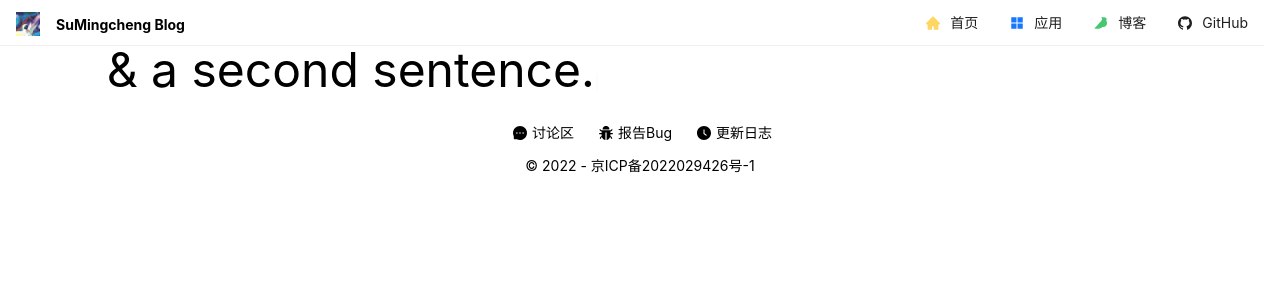
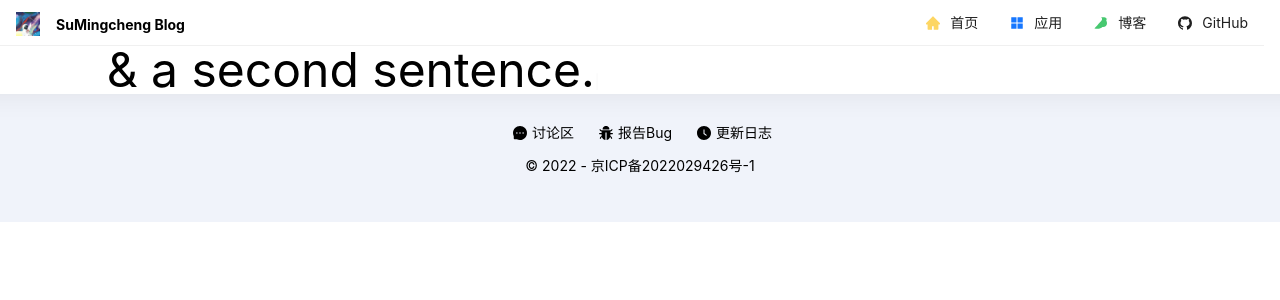
Before and after one commit to sumingcheng/Blog, a Next.js app: page / in a window 1280 px wide. Shown: the top 300 px of the page. Built offline with nearby package versions, Linux system fonts and the light colour scheme.

Commit message:
add:typed

```diff
--- a/src/assets/scss/footerIcon.module.scss
+++ b/src/assets/scss/footerIcon.module.scss
@@ -1,3 +1,5 @@
+@import './globals.scss';
+
 .footerIcon {
   div {
     margin: 0 10px;
@@ -8,3 +10,8 @@
     }
   }
 }
+
+.footer {
+  background-color: $footerBg;
+  box-shadow: inset 0 106px 36px -116px rgba(0, 0, 0, 0.14);
+}
--- /dev/null
+++ b/src/assets/scss/globals.scss
@@ -0,0 +1 @@
+$footerBg: #f0f3fa;
--- a/src/layout/footer.tsx
+++ b/src/layout/footer.tsx
@@ -3,7 +3,7 @@ import S from '@/assets/scss/footerIcon.module.scss';
 
 const Footer = () => {
   return (
-      <footer className="w-full h-32 text-black text-center py-4">
+      <footer className={`w-full h-32 text-black text-center py-4 ${S.footer}`}>
         <div className={`flex justify-center items-center my-3 ${S.footerIcon}`}>
           <div><MessageFilled/>
             <span>讨论区</span>
```
